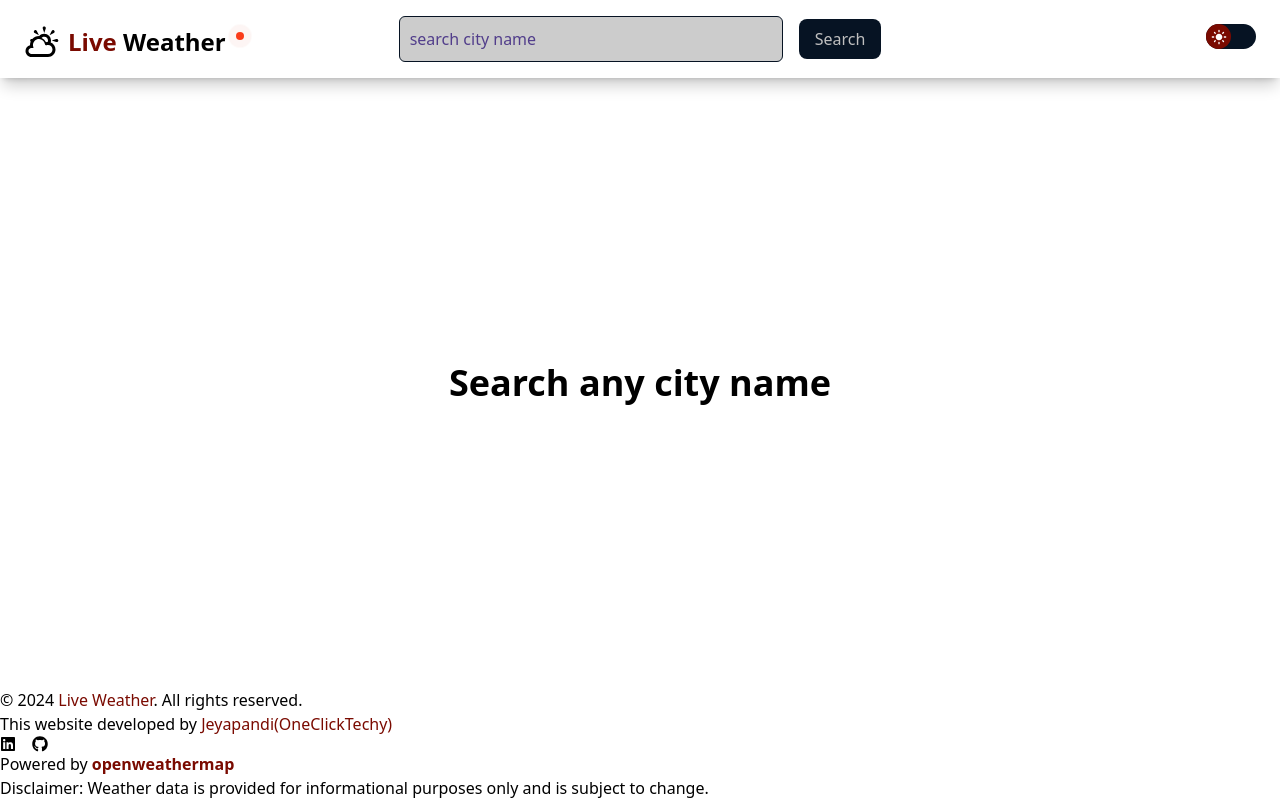
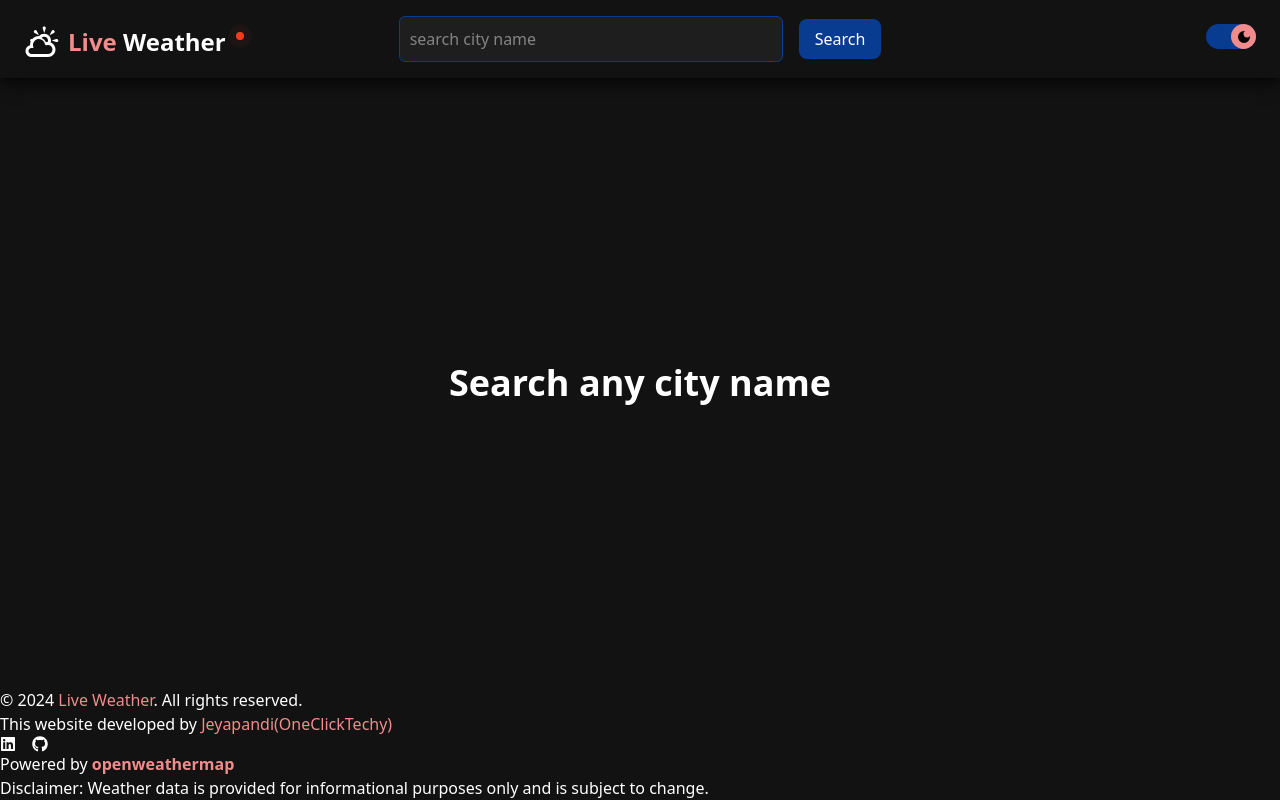
Before and after one commit to OneClickTechy/weather-app, a React (Vite) app: page / in a window 1280 px wide. Built offline with nearby package versions, Linux system fonts and the light colour scheme; no server answers.

Commit message:
change website default theme to dark

```diff
--- a/src/components/header/themeToggler/ThemeToggler.jsx
+++ b/src/components/header/themeToggler/ThemeToggler.jsx
@@ -2,7 +2,7 @@ import { useEffect, useState } from "react";
 import { MdDarkMode } from "react-icons/md";
 import { MdLightMode } from "react-icons/md";
 const ThemeToggler = () => {
-  const [theme, setTheme] = useState(localStorage.getItem("theme") || "light");
+  const [theme, setTheme] = useState(localStorage.getItem("theme") || "dark");
   useEffect(() => {
     document.documentElement.setAttribute("data-theme", theme);
     localStorage.setItem("theme", theme);
```
